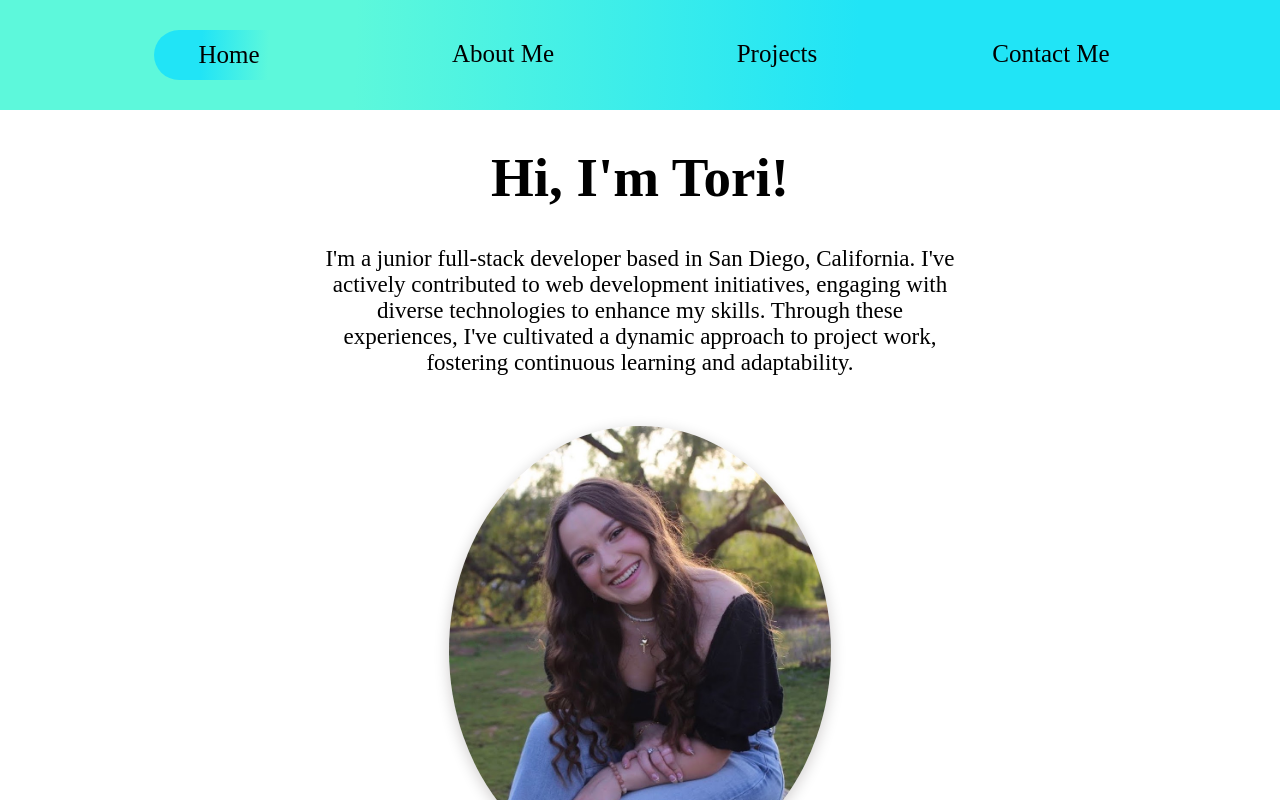
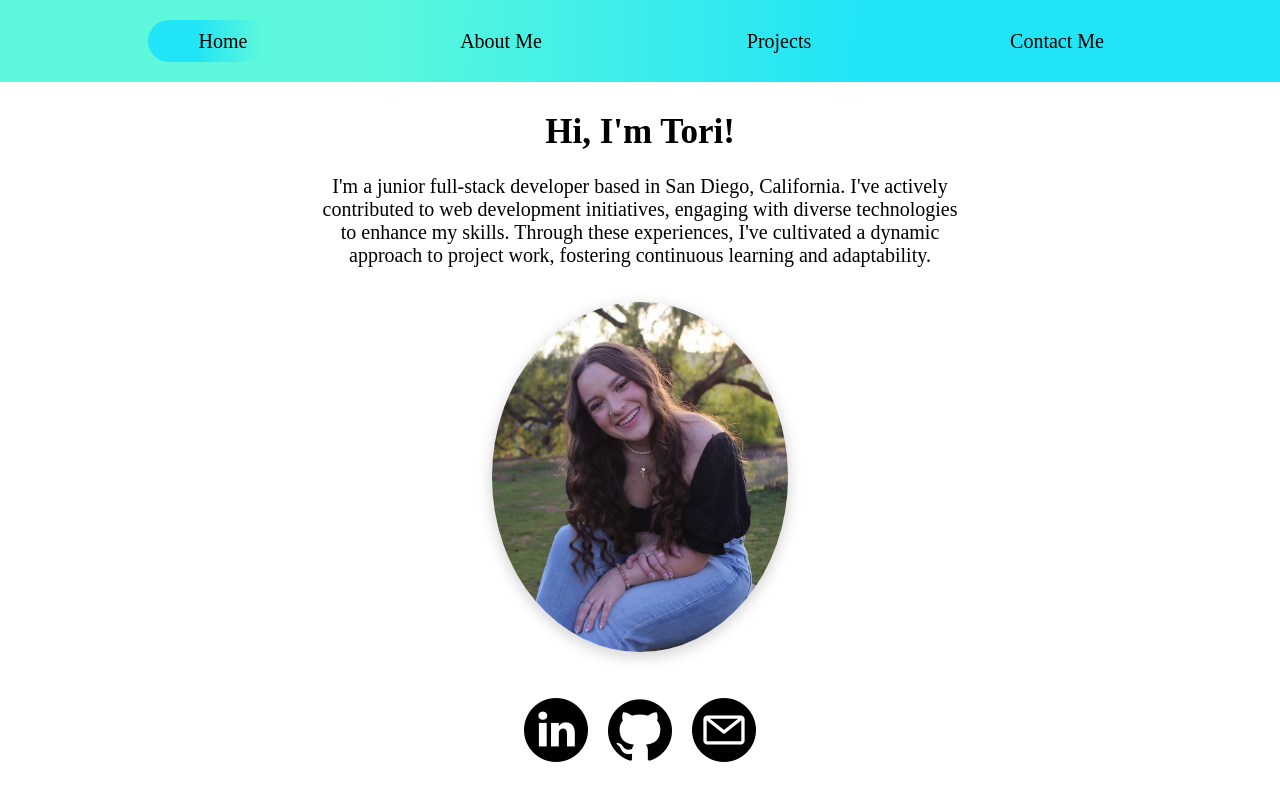
Before and after one commit to tori-calkins/portfolio2023, a React (Create React App) app: page / in a window 1280 px wide. Shown: the top 800 px of the page. Built offline with nearby package versions, Linux system fonts and the light colour scheme.

Commit message:
fixed header sizing and icons

```diff
--- a/src/App.css
+++ b/src/App.css
@@ -2,11 +2,11 @@
 .header{
   display: flex;
   justify-content: space-evenly;
-  padding: 30px;
+  padding: 20px;
   background: linear-gradient(91.9deg, rgb(93, 248, 219) 27.8%, rgb(33, 228, 246) 67%);
 }
 .navlinks{
-  font-size: 25px;
+  font-size: 20px;
   text-decoration: none;
   color: black;
   font-family: IBM Plex Serif;
@@ -34,7 +34,7 @@
   cursor: pointer;
   display: inline-flex;
   font-family: IBM Plex Serif;
-  font-size: 25px;
+  font-size: 20px;
   height: auto;
   justify-content: center;
   line-height: 1.5;
@@ -58,22 +58,22 @@
 .homepage, .aboutme{
   text-align: center;
   font-family: IBM Plex Serif;
-  margin-top: 10px;
+  margin-top: 30px;
 }
 #greeting{
-  font-size: 55px;
+  font-size: 35px;
 }
 #hometext{
   width: 50%;
   margin:auto;
-  padding-bottom: 50px;
-  font-size: 23px;
+  padding-bottom: 35px;
+  font-size: 20px;
 }
 #profilepicture{
-  height: 450px;
+  height: 350px;
   border-radius: 50%;
   box-shadow: 0 4px 15px rgba(22, 12, 12, 0.2);
-  margin-bottom:15px;
+  margin-bottom: 12px;
 }
 
 
@@ -110,12 +110,14 @@
 #makespace{
   margin-top:30px;
 }
-#icons{
+
+#icons {
   display: flex;
+  flex-wrap: wrap;
   justify-content: space-between;
-  margin:auto;
-  width: 50%;
-  padding-bottom:20px
+  margin: auto;
+  padding-bottom: 20px;
+  width:60%;
 }
 #aboutmepicture{
   display: flex;
@@ -123,7 +125,7 @@
   margin:auto;
   height: 200px;
   border-radius: 50%;
-  margin-bottom:22px;
+  margin-bottom: 20px;
   box-shadow: 0 4px 15px rgba(0, 0, 0, 0.2)
 }
 
@@ -218,9 +220,8 @@
   margin: 0 auto;
   width: 90%;
   max-width: 400px;
-  font-size: 25px;
   padding-bottom: 100px;
-  padding-top: 90px;
+  padding-top: 70px;
 }
 .contactContainer {
   text-align: center;
@@ -228,7 +229,7 @@
 .inputField {
   width: 100%;
   padding: 10px;
-  font-size: 25px;
+  font-size: 22px;
   margin-bottom: 15px;
   border: 1.5px solid black;
   border-radius: 5px;
@@ -239,7 +240,7 @@
   display: block;
   margin: 0 auto;
   padding: 10px 20px;
-  font-size: 25px;
+  font-size: 22px;
   font-family: IBM Plex Serif;
   background-color: #1bc4ca;
   color: white;
```
